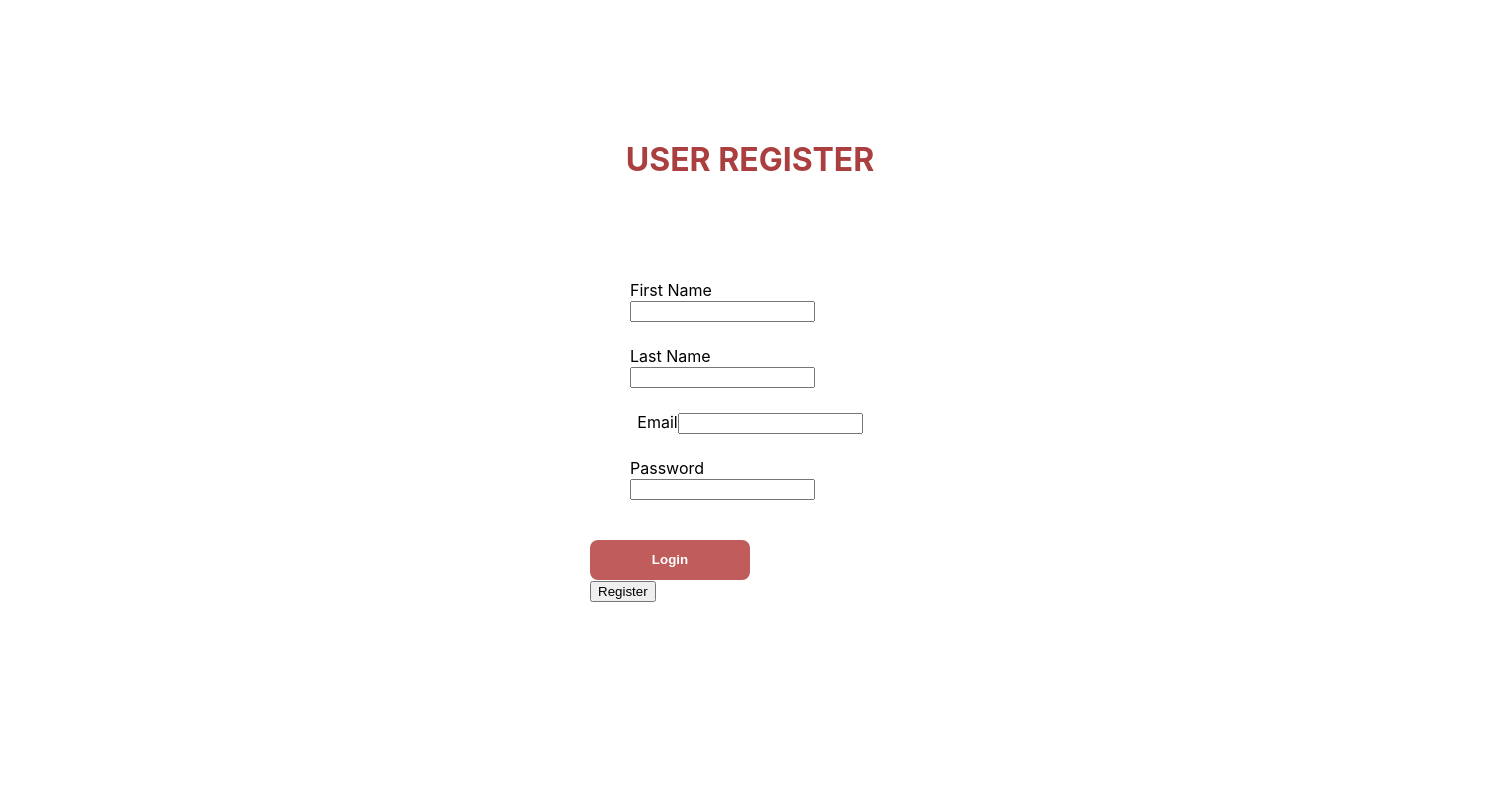
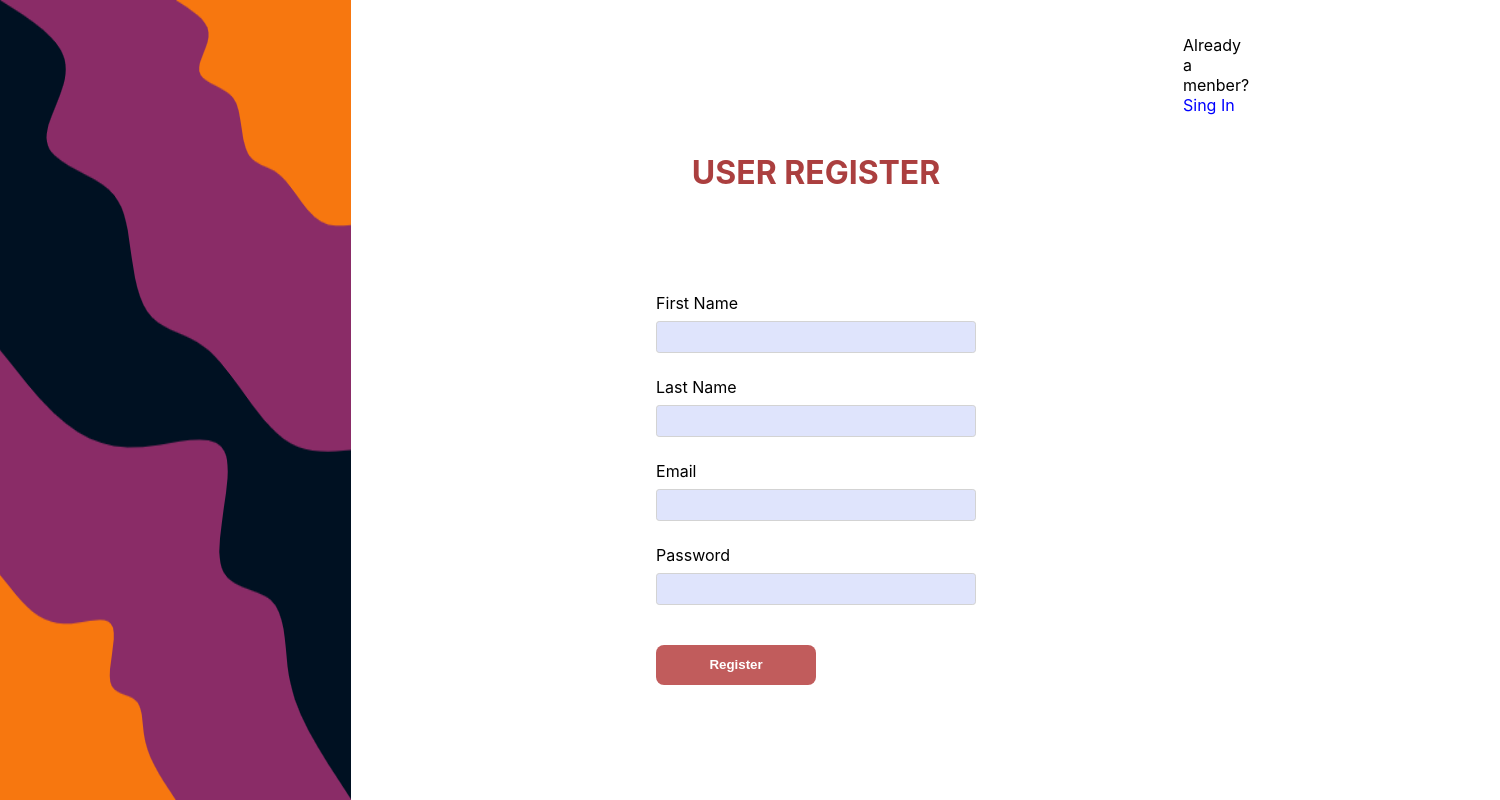
Before and after one commit to Douglas-Albuquerque/Login_system-front, a React (Create React App) app: page /register in a window 1280 px wide. Shown: the whole page, 1500 px wide, since content can reach past the window. Built offline with nearby package versions, Linux system fonts and the light colour scheme.

Commit message:
atualização de design da pagina

```diff
--- a/src/Pages/HomePage/index.js
+++ b/src/Pages/HomePage/index.js
@@ -1,5 +1,7 @@
 import { useNavigate } from 'react-router-dom';
 import "../../styles/styles.css"
+import img1 from '../../assets/background1.png'
+import img2 from '../../assets/background2.png'
 
 
 const HomePage = () => {
@@ -16,10 +18,13 @@ const HomePage = () => {
   }
 
   return (
-    <div className='login'>
-      <div className="form">
-        <h1 className='title'>Bem vindo: {userData.name} {userData.lastName}</h1>
-        <button className="loginButton" onClick={handleLogout}>Logout</button>
+    <div className='homeContainer'>
+      <div className="homeBox">
+        <h1 className='title'>Bem vindo: </h1>
+        <h1 className='title'>{userData.name} {userData.lastName}</h1>
+        <div className="hoverButton">
+          <button className="logoutButton" onClick={handleLogout}>Logout</button>
+        </div>
       </div>
     </div>
   )
--- a/src/Pages/LoginPage/index.js
+++ b/src/Pages/LoginPage/index.js
@@ -49,15 +49,15 @@ const LoginPage = () => {
     login();
   }
 
-  // const handleRegister = () => {
-  //   navigate("/register")
-  // }
+  const handleRegister = () => {
+    navigate("/register")
+  }
 
   return (
-    <div className="art">
-      <img src={img1} alt="imagem ilustrativa" />
-      <div className='login'>
-        <p className="register">Not a member? <a href="/register">Sing up now</a></p>
+    <div className='container'>
+      <img src={img1} alt='imagem ilustrativa' />
+      <div className='loginContainer'>
+        <p className='singUpText'>Not a member? <span onClick={handleRegister}>Sing up now</span></p>
         <h1 className='title'> LOGIN SYSTEM</h1>
         <form className='form' onSubmit={handleLogin}>
           <div className='formField'>
--- a/src/Pages/RegisterPage/index.js
+++ b/src/Pages/RegisterPage/index.js
@@ -1,8 +1,9 @@
 import React, { useState } from 'react'
 import { useNavigate } from 'react-router-dom';
-import "../../styles/styles.css"
 import { api } from "../../services/api"
 
+import "../../styles/styles.css"
+import img2 from '../../assets/background2.png'
 
 const RegisterPage = () => {
   const navigate = useNavigate();
@@ -53,7 +54,10 @@ const RegisterPage = () => {
 
 
   return (
-    <div className='login'>
+    <div className="container">
+      <img src={img2} alt="" />
+      <div className='registerContainer'>
+        <p className='singInText'>Already a menber? <span onClick={handleLogin}>Sing In</span></p>
         <h1 className='title'> USER REGISTER</h1>
         <form className='form' onSubmit={handleRegister}>
           <div className='formField'>
@@ -61,7 +65,7 @@ const RegisterPage = () => {
             <input
               type="name"
               name='name'
-            className='nameInput'
+              className='fieldInput'
               value={name}
               onChange={(e) => setName(e.target.value)}
             />
@@ -71,7 +75,7 @@ const RegisterPage = () => {
             <input
               type="lastName"
               name='lastName'
-            className='lastNameInput'
+              className='fieldInput'
               value={lastName}
               onChange={(e) => setLastName(e.target.value)}
             />
@@ -81,7 +85,7 @@ const RegisterPage = () => {
             <input
               type="email"
               name='email'
-            className='emailInput'
+              className='fieldInput'
               value={email}
               onChange={(e) => setEmail(e.target.value)}
             />
@@ -91,21 +95,19 @@ const RegisterPage = () => {
             <input
               type="password"
               name='password'
-            className='passwordInput'
+              className='fieldInput'
               value={password}
               onChange={(e) => setPassword(e.target.value)}
             />
           </div>
           <div className="containerButtons">
             <div className='hoverButton'>
-            <button className='loginButton' onClick={handleLogin}>Login</button>
-          </div>
-          <div className='hoverButton'>
               <button className='registerButton' type="onSubmit">Register</button>
             </div>
           </div>
         </form>
       </div>
+    </div>
   );
 }
 
--- a/src/styles/styles.css
+++ b/src/styles/styles.css
@@ -1,8 +1,8 @@
-.art {
+.container {
   display: flex;
   flex: 1;
 }
-.login {
+.loginContainer {
   display: flex;
   flex: 1;
   flex-direction: column;
@@ -13,6 +13,33 @@
   background: #ffffff;
   width: 93.75rem;
 }
+.registerContainer {
+  display: flex;
+  flex: 1;
+  flex-direction: column;
+  align-items: center;
+  justify-content: center;
+  min-height: 100vh;
+  padding: 0 2rem;
+  background: #ffffff;
+  width: 93.75rem;
+}
+.homeContainer {
+  display: flex;
+  flex: 1;
+  flex-direction: column;
+  align-items: center;
+  justify-content: center;
+  min-height: 100vh;
+  padding: 0 2rem;
+  width: 93.75rem;
+}
+.homeBox {
+  display: flex;
+  padding: 5rem;
+  align-items: center;
+  flex-direction: column;
+}
 .form {
   display: flex;
   flex-direction: column;
@@ -20,14 +47,24 @@
   padding: 5rem;
   align-items: center;
 }
-.register {
+.singUpText {
   margin: 0 0 1rem 50rem;
 }
-.register a {
+.singUpText span {
   color: blue;
 }
 
-.register :hover {
+.singUpText :hover {
+  cursor: pointer;
+}
+.singInText {
+  margin: 0 0 1rem 50rem;
+}
+.singInText span {
+  color: blue;
+}
+
+.singInText :hover {
   cursor: pointer;
 }
 
@@ -57,6 +94,30 @@
   height: 2.5rem;
   color: #fff;
 }
+.registerButton {
+  text-align: center;
+  margin-right: 10rem;
+  margin-top: 1rem;
+  border-radius: 0.5rem;
+  border: none;
+  background-color: #c15c5c;
+  font-weight: bold;
+  width: 10rem;
+  height: 2.5rem;
+  color: #fff;
+}
+.logoutButton {
+  text-align: center;
+  margin-top: 1rem;
+  border-radius: 0.5rem;
+  border: none;
+  background-color: #c15c5c;
+  font-weight: bold;
+  width: 10rem;
+  height: 2.5rem;
+  color: #fff;
+}
+
 .hoverButton :hover {
   cursor: pointer;
   background-color: #ab3f3f;
```
Also changed, not shown: src/assets/background2.png (added), 1 other file (tests, documents, lock files or other folders). Lines whose indentation alone changed are shown as unchanged.
